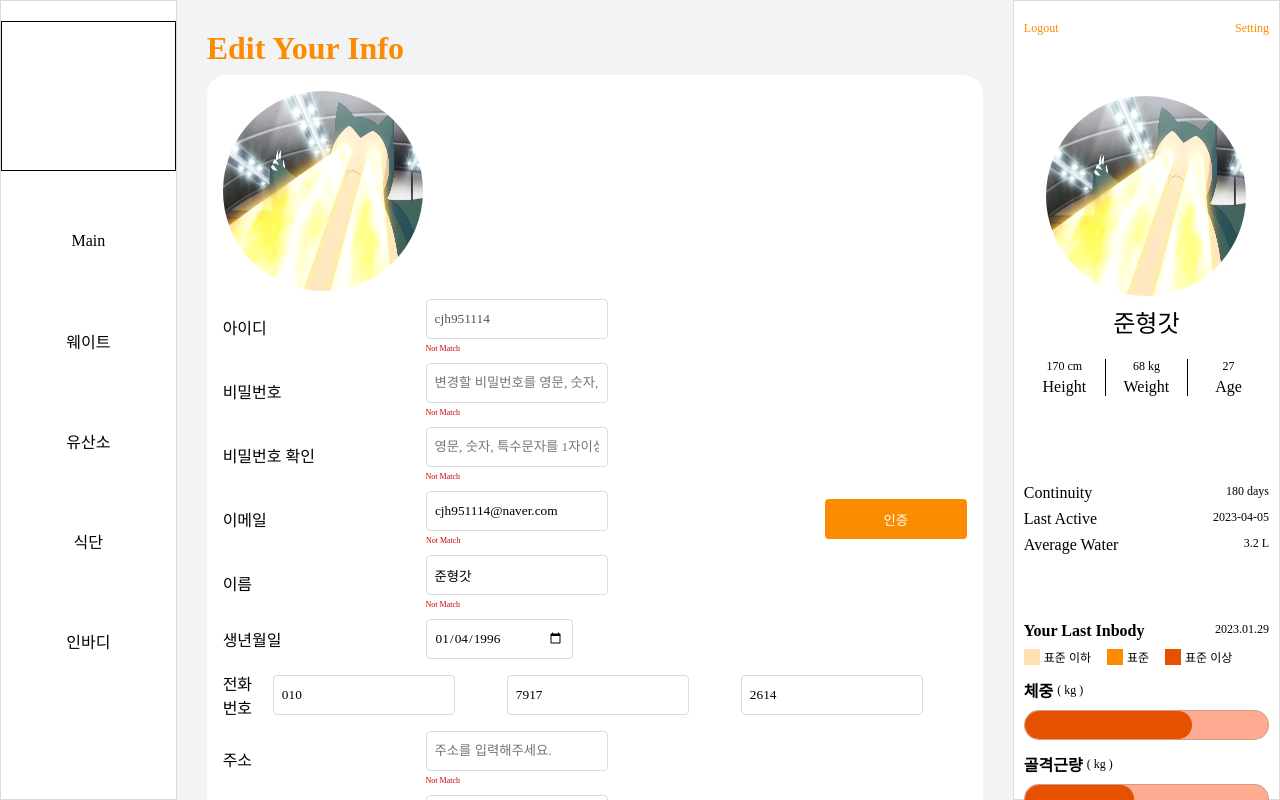
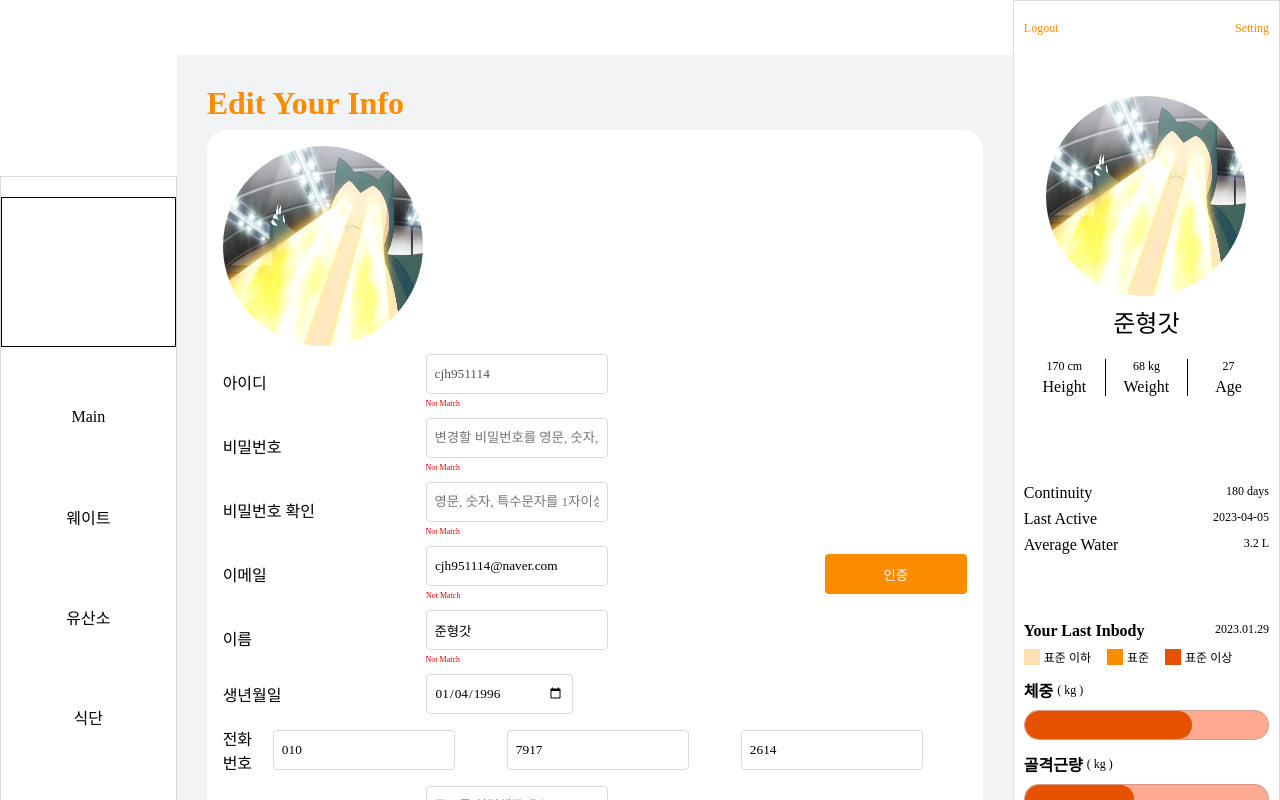
Before and after one commit to JuneHyung/Bumpy, a Nuxt app in the folder develop/frontend/bumpy-nuxt3/: page /userPage in a window 1280 px wide. Shown: the top 800 px of the page. Built offline with nearby package versions, Linux system fonts and the light colour scheme; a web font is replaced by a local one; what vue3-apexcharts would draw is missing.

Commit message:
faet : layout scss init

```diff
--- a/develop/frontend/bumpy-nuxt3/app.vue
+++ b/develop/frontend/bumpy-nuxt3/app.vue
@@ -1,9 +1,7 @@
 <template>
-  <div>
-    <NuxtLayout>
-      <NuxtPage />
-    </NuxtLayout>
-  </div>
+  <NuxtLayout>
+    <NuxtPage />
+  </NuxtLayout>
 </template>
 <script setup>
 // import { useTestStore } from '~/store/test';
--- a/develop/frontend/bumpy-nuxt3/assets/scss/app.scss
+++ b/develop/frontend/bumpy-nuxt3/assets/scss/app.scss
@@ -2,6 +2,7 @@
 
 @import './variable.scss';
 @import './font.scss';
+@import './layouts.scss';
 @import './main.scss';
 @import './login.scss';
 @import './signup.scss';
@@ -40,7 +41,7 @@
 }
 html,
 body {
-  width: 100%;
+  // width: 100%;
   direction: ltr;
   margin: 0;
   box-sizing: border-box;
@@ -94,6 +95,7 @@ p {
 .full-width {
   width: 100%;
 }
+
 .content-layout {
   width: 940px;
   height: 100%;
--- /dev/null
+++ b/develop/frontend/bumpy-nuxt3/assets/scss/layouts.scss
@@ -0,0 +1,16 @@
+.default-layout {
+  display: flex;
+  height: 100vh;
+  justify-content: center;
+  align-items: center;
+  background: url('@/assets/images/background-image.png') no-repeat center center;
+  background-size: cover;
+}
+
+.main-layout {
+  display: flex;
+  flex-direction: row;
+  // height: 100vh;
+  justify-content: center;
+  align-items: center;
+}
--- a/develop/frontend/bumpy-nuxt3/layouts/default.vue
+++ b/develop/frontend/bumpy-nuxt3/layouts/default.vue
@@ -5,16 +5,7 @@
 </template>
 
 <script setup>
-import Menu from '~/components/Menu.vue';
 </script>
 <style lang="scss" scoped>
 
-.default-layout {
-  display: flex;
-  height: 100vh;
-  justify-content: center;
-  align-items: center;
-  background: url('@/assets/images/background-image.png') no-repeat center center;
-  background-size: cover;
-}
 </style>
--- a/develop/frontend/bumpy-nuxt3/layouts/main-layout.vue
+++ b/develop/frontend/bumpy-nuxt3/layouts/main-layout.vue
@@ -13,11 +13,5 @@ export default {
 };
 </script>
 <style lang="scss" scoped>
-.main-layout {
-  display: flex;
-  flex-direction: row;
-  height: 100vh;
-  justify-content: center;
-  align-items: center;
-}
+
 </style>
```
